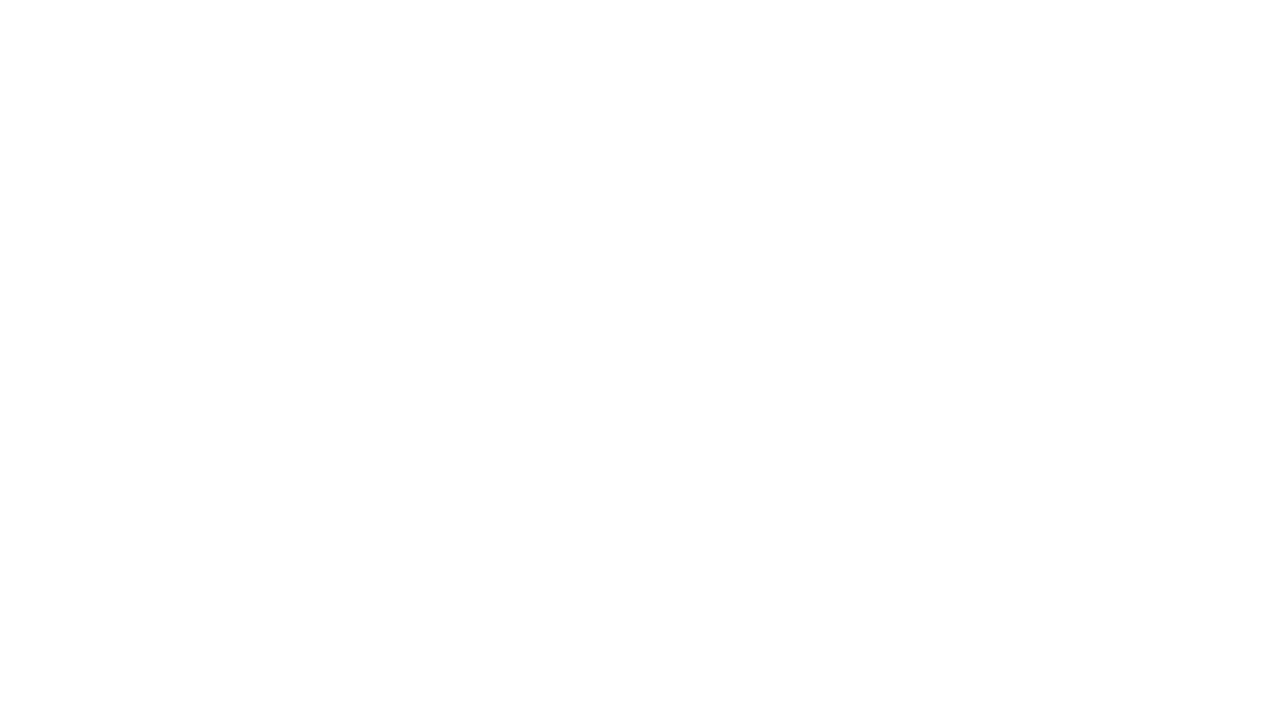
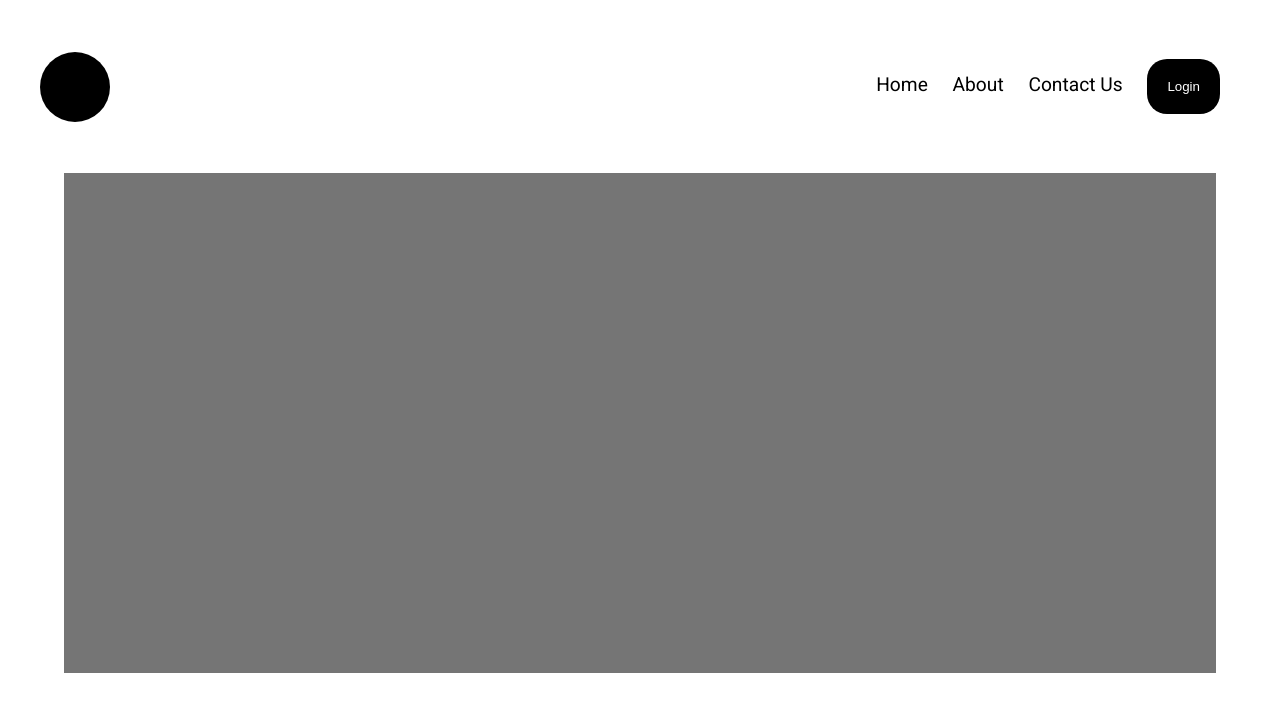
Before and after one commit to EmbraceAda/Lesson1, a website: page index.html in a window 1280 px wide. Drawn offline with Linux system fonts and the light colour scheme.

Commit message:
added nav

```diff
--- /dev/null
+++ b/elements.txt
@@ -0,0 +1,6 @@
+
+Block elements -
+div, p, article, nav, header, h1, h2,h3, h4, h5, h6, ul, li
+
+Inline elements -
+span
--- a/index.html
+++ b/index.html
@@ -2,13 +2,86 @@
 <html>
     <head>
         <title>Lesson 1</title>
+
+        <link rel="preconnect" href="https://fonts.googleapis.com">
+        <link rel="preconnect" href="https://fonts.gstatic.com" crossorigin>
+        <link href="https://fonts.googleapis.com/css2?family=Roboto:ital,wght@0,100;0,300;0,400;1,100;1,400&display=swap" rel="stylesheet">
+
+        <style>
+
+            body {
+                padding: 0px;
+                margin: 0px;
+                font-family: 'Roboto', sans-serif;
+                font-size: larger;
+            }
+
+            #logo {
+                border-radius: 200px;
+                width: 70px;
+                height: 70px;
+                margin-right: auto;
+                background-color: black;
+            }
+
+            header {
+                display: flex;
+                /* background-color: red; */
+                justify-content: center;
+                align-items: center;
+                margin: 20px;
+                padding: 20px;
+            }
+
+            nav {
+                display: inline;
+            }
+
+            nav > ul > li {
+                display: inline-block;
+                margin-right: 20px;
+            }
+
+            nav > ul > li > button {
+                border: none;
+                padding: 20px;
+                background-color: black;
+                border-radius: 20px;
+                color: white;
+            }
+
+            #wrapper {
+
+                width: 90%;
+                height: 500px;
+                margin: 0 auto;
+                background-color: #757575;
+            }
+
+        </style>
     </head>
     <body>
 
         <header>
+
+            <div id="logo">
+
+            </div>
+
             <nav>
+                <ul>
+                    <li><a>Home</a></li>
+                    <li><a>About</a></li>
+                    <li><a>Contact Us</a></li>
+                    <li><button>Login</button></li>
+                </ul>
+
 
             </nav>
         </header>
+
+        <div id="wrapper">
+
+        </div>
     </body>
 </html>
```
Also changed, not shown: 1 other file.
